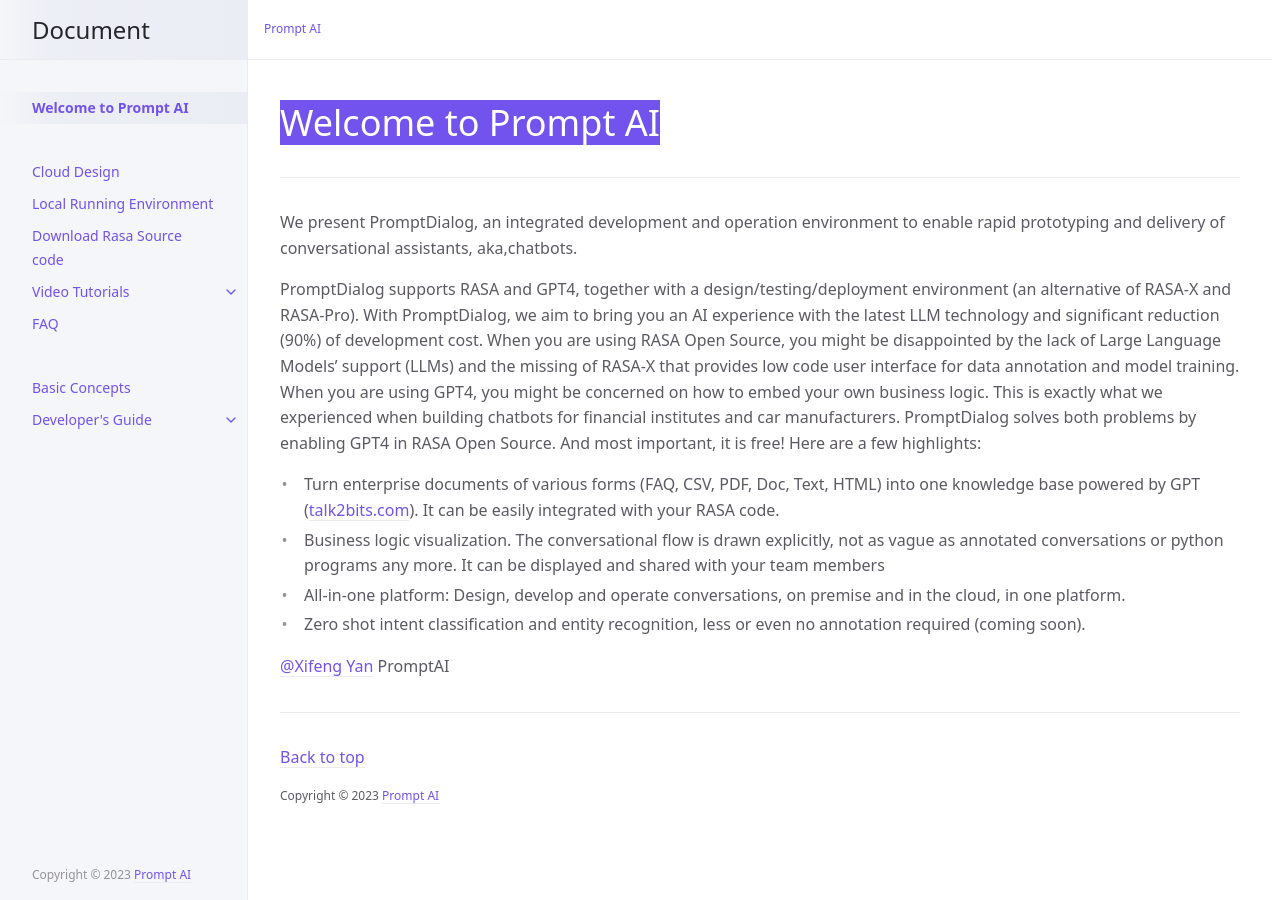
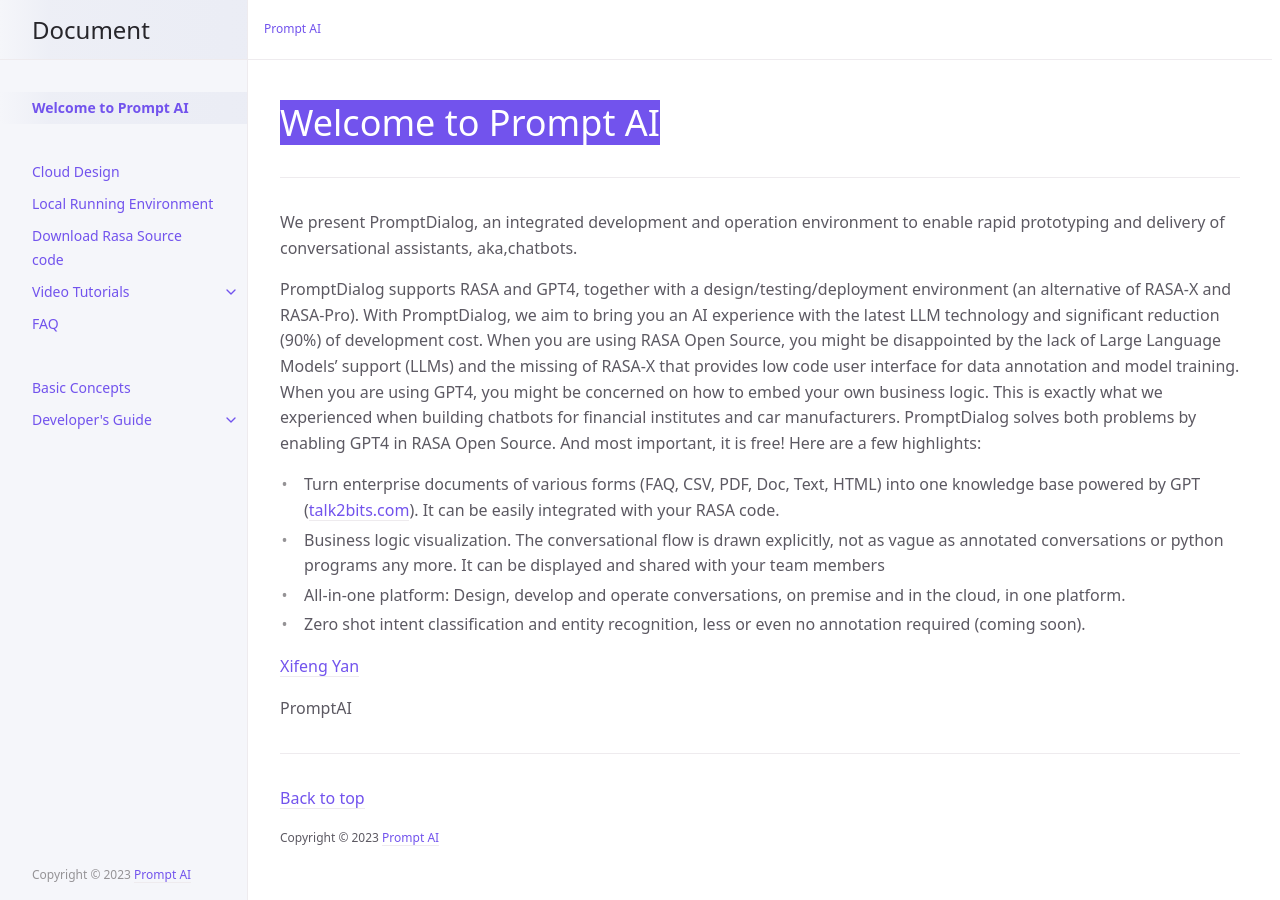
Before and after one commit to PromptAI/promptdialog, a Jekyll site: the page built from docs/about/index.md, in a window 1280 px wide. Built offline with Jekyll 4.4.1, drawn with Linux system fonts in a browser that asks for light colours; part of the change alters nothing that is shown.

```diff
--- a/docs/about/index.md
+++ b/docs/about/index.md
@@ -17,5 +17,6 @@ When you are using RASA Open Source, you might be disappointed by the lack of La
 * All-in-one platform: Design, develop and operate conversations, on premise and in the cloud, in one platform.
 * Zero shot intent classification and entity recognition, less or even no annotation required (coming soon).
 
-[@Xifeng Yan](https://abc.com)
+[Xifeng Yan](https://sites.cs.ucsb.edu/~xyan/)
+
 PromptAI
```
